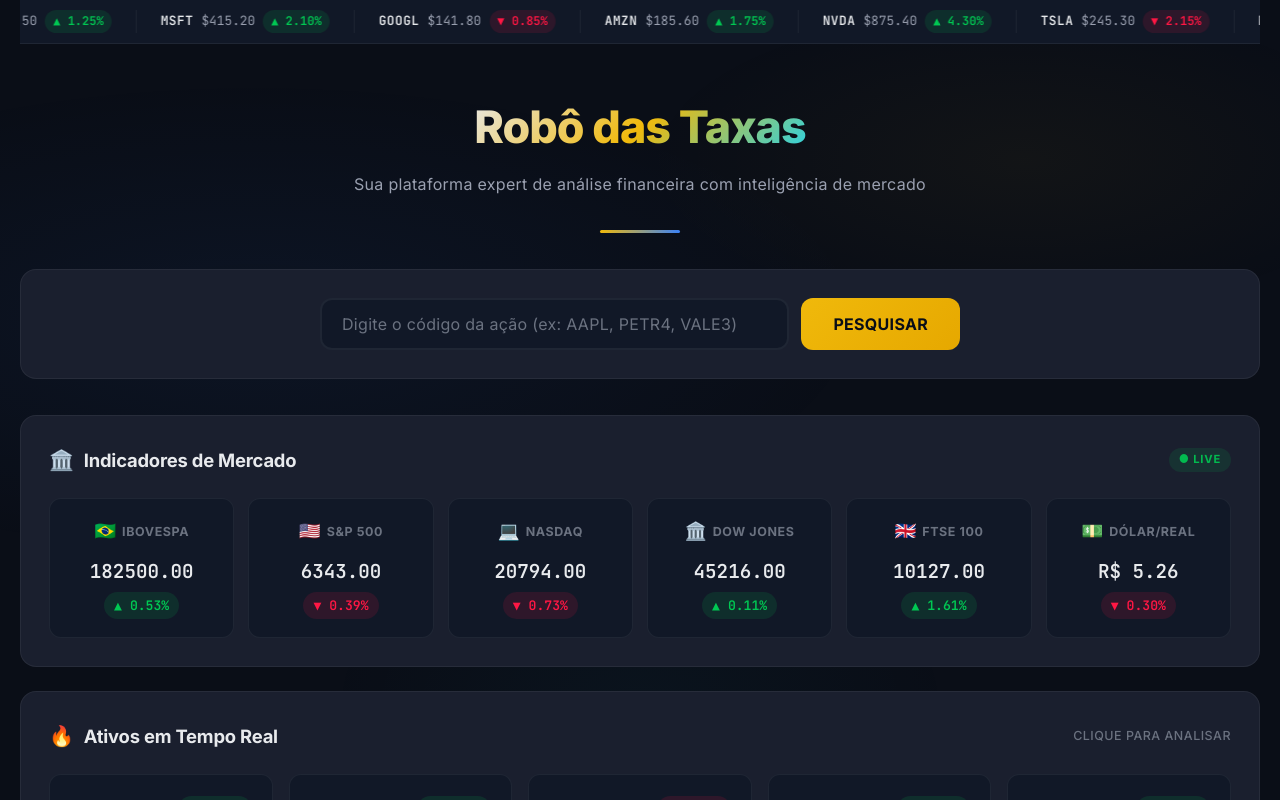
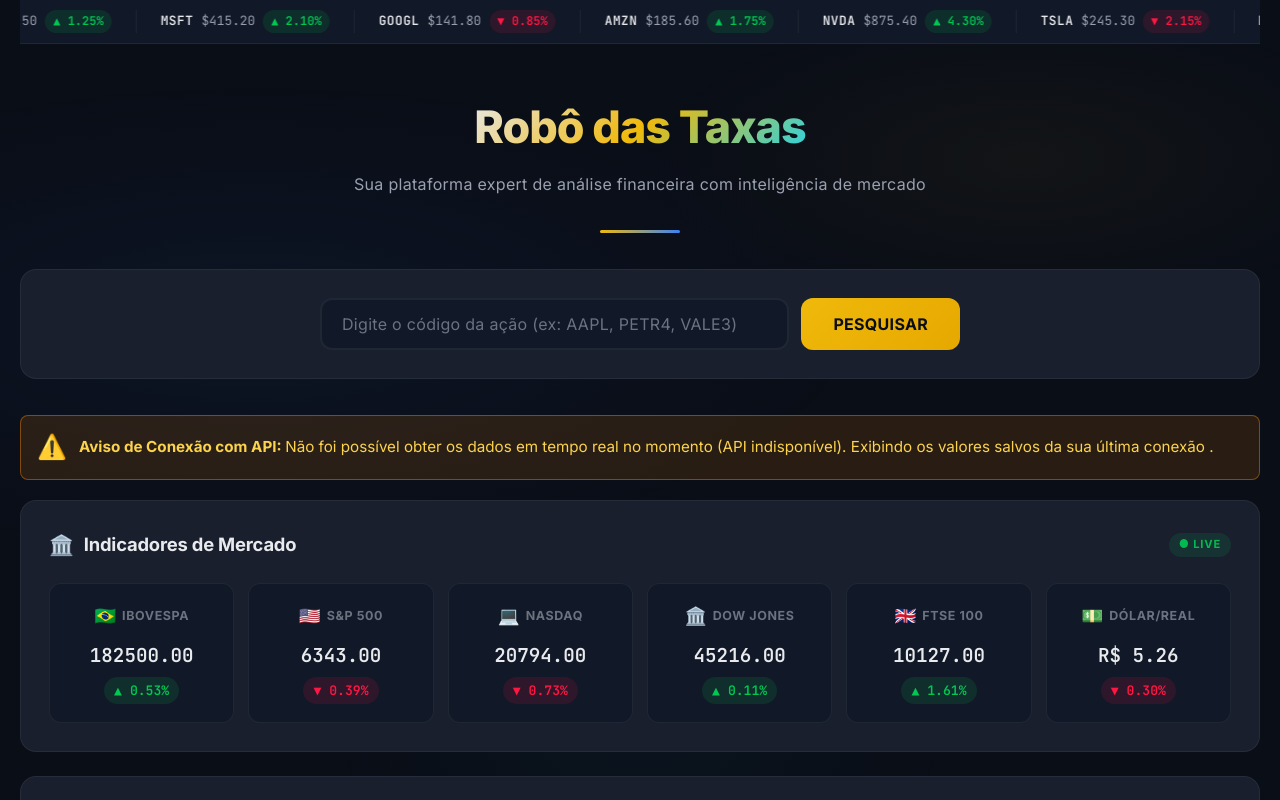
Before and after one commit to Isaac-Creator-1801/Robo-taxas-L, a React app: page / in a window 1280 px wide. Shown: the top 800 px of the page. Built offline with nearby package versions, Linux system fonts and the light colour scheme; no server answers.

Commit message:
feat: adiciona cache no localStorage e aviso visual de API offline

```diff
--- a/src/api/stockService.js
+++ b/src/api/stockService.js
@@ -88,14 +88,40 @@ const fetchSingleQuote = async (displaySymbol) => {
 
     if (response.data?.results?.length > 0) {
       const item = response.data.results[0];
-      return {
+      const resultData = {
         price: item.regularMarketPrice || 0,
         change: item.regularMarketChangePercent || 0,
+        isCached: false
       };
+
+      // Salva no localStorage a última atualização real
+      try {
+        localStorage.setItem(`brapi_cache_${displaySymbol}`, JSON.stringify({
+          ...resultData,
+          timestamp: Date.now()
+        }));
+      } catch (e) {}
+
+      return resultData;
     }
-    return null;
+    throw new Error('Sem resultados');
   } catch (err) {
-    console.warn(`[stockService] Falha ao buscar ${apiSymbol}:`, err.message);
+    console.warn(`[stockService] Falha ao buscar ${apiSymbol}, tentando cache:`, err.message);
+
+    // Tenta pegar último valor do cache
+    try {
+      const cached = localStorage.getItem(`brapi_cache_${displaySymbol}`);
+      if (cached) {
+        const parsed = JSON.parse(cached);
+        return {
+          price: parsed.price,
+          change: parsed.change,
+          isCached: true,
+          timestamp: parsed.timestamp
+        };
+      }
+    } catch (e) {}
+
     return null;
   }
 };
@@ -148,10 +174,10 @@ export const fetchMarketOverview = async (symbolsArray) => {
     if (data && data.price > 0) {
       overviewData[sym] = data;
     } else {
-      // Usa fallback fixo se API falhou
+      // Usa fallback fixo APENAS se a API falhou e o usuário NUNCA acessou antes (sem cache)
       const fb = staticFallbackPrices[sym];
       if (fb) {
-        overviewData[sym] = { price: fb.price, change: fb.change };
+        overviewData[sym] = { price: fb.price, change: fb.change, isCached: true };
       }
     }
     // 300ms de pausa entre cada request para não estourar o limite
--- a/src/components/MarketDashboard.js
+++ b/src/components/MarketDashboard.js
@@ -60,6 +60,8 @@ const MarketDashboard = ({ onStockClick }) => {
   const [gainers, setGainers] = useState([]);
   const [losers, setLosers] = useState([]);
   const [loading, setLoading] = useState(true);
+  const [isUsingCache, setIsUsingCache] = useState(false);
+  const [lastUpdateDate, setLastUpdateDate] = useState(null);
 
   useEffect(() => {
     let active = true;
@@ -73,10 +75,19 @@ const MarketDashboard = ({ onStockClick }) => {
       const realData = await fetchMarketOverview(allSymbols);
 
       if (realData && active) {
+        let cachedUsed = false;
+        let oldestTimestamp = null;
+
         // Atualiza os índices de mercado
         setIndices(fallbackIndices.map(idx => {
           const data = realData[idx.symbol];
           if (data) {
+            if (data.isCached) {
+               cachedUsed = true;
+               if (data.timestamp && (!oldestTimestamp || data.timestamp < oldestTimestamp)) {
+                 oldestTimestamp = data.timestamp;
+               }
+            }
             let valStr = data.price.toFixed(2);
             if (idx.symbol === 'BRL=X') valStr = `R$ ${valStr}`;
             return { ...idx, value: valStr, change: data.change };
@@ -88,10 +99,21 @@ const MarketDashboard = ({ onStockClick }) => {
         const updatedPopular = fallbackPopularStocks.map(stock => {
           const data = realData[stock.symbol];
           if (data) {
+            if (data.isCached) {
+               cachedUsed = true;
+               if (data.timestamp && (!oldestTimestamp || data.timestamp < oldestTimestamp)) {
+                 oldestTimestamp = data.timestamp;
+               }
+            }
             return { ...stock, price: data.price, change: data.change };
           }
           return stock;
         });
+
+        setIsUsingCache(cachedUsed);
+        if (oldestTimestamp) {
+          setLastUpdateDate(new Date(oldestTimestamp).toLocaleString('pt-BR'));
+        }
 
         setPopular(updatedPopular);
 
@@ -119,6 +141,28 @@ const MarketDashboard = ({ onStockClick }) => {
 
   return (
     <div className={`market-dashboard ${loading ? 'opacity-50' : ''}`}>
+
+      {isUsingCache && !loading && (
+        <div style={{
+          backgroundColor: 'rgba(217, 119, 6, 0.15)',
+          color: '#fcd34d',
+          padding: '12px 16px',
+          borderRadius: '8px',
+          marginBottom: '20px',
+          border: '1px solid rgba(217, 119, 6, 0.5)',
+          display: 'flex',
+          alignItems: 'center',
+          gap: '12px',
+          fontSize: '0.95rem'
+        }}>
+          <span style={{ fontSize: '1.5rem' }}>⚠️</span>
+          <div>
+            <strong>Aviso de Conexão com API: </strong>
+            Não foi possível obter os dados em tempo real no momento (API indisponível).
+            Exibindo os valores salvos da sua última conexão {lastUpdateDate ? `(${lastUpdateDate})` : ''}.
+          </div>
+        </div>
+      )}
 
       {/* Índices de Mercado */}
       <section className="dashboard-section indices-section">
```
